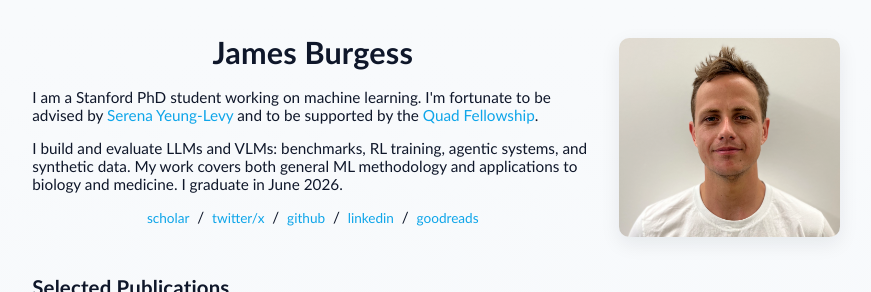
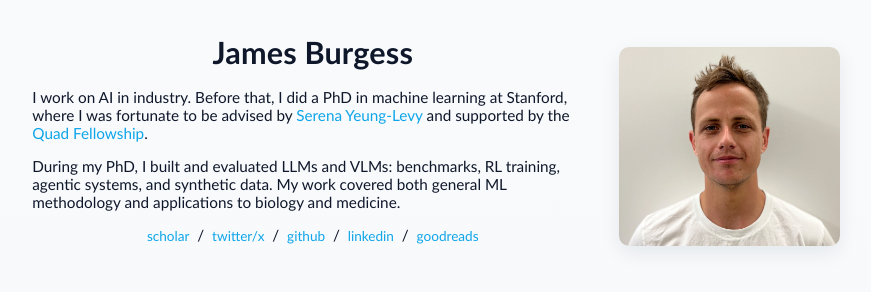
Before and after one commit to jmhb0/jmhb0.github.io, a Jekyll site: the page built from index.md, in a window 1280 px wide and 900 px high, cut to the strip 0-292 px from the top of the window. Shown: the whole strip, without its empty margins (204-1075 px from the left). Built offline with Jekyll 4.4.1, drawn with Linux system fonts in a browser that asks for light colours.

Commit message:
Update bio to reflect industry role after PhD
Co-Authored-By: Claude Sonnet 5 <noreply@anthropic.com>
Claude-Session: https://claude.ai/code/session_01WNAvsdqsaktm7qkCqLSmi6

```diff
--- a/_data/intro.yml
+++ b/_data/intro.yml
@@ -1,7 +1,7 @@
 name: James Burgess
 intro_paragraphs:
-  - "I am a Stanford PhD student working on machine learning. I'm fortunate to be advised by <a href=\"https://ai.stanford.edu/~syyeung/\">Serena Yeung-Levy</a> and to be supported by the <a href=\"https://www.quadfellowship.org/\">Quad Fellowship</a>."
-  - "I build and evaluate LLMs and VLMs: benchmarks, RL training, agentic systems, and synthetic data. My work covers both general ML methodology and applications to biology and medicine. I graduate in June 2026."
+  - "I work on AI in industry. Before that, I did a PhD in machine learning at Stanford, where I was fortunate to be advised by <a href=\"https://ai.stanford.edu/~syyeung/\">Serena Yeung-Levy</a> and supported by the <a href=\"https://www.quadfellowship.org/\">Quad Fellowship</a>."
+  - "During my PhD, I built and evaluated LLMs and VLMs: benchmarks, RL training, agentic systems, and synthetic data. My work covered both general ML methodology and applications to biology and medicine."
 social_links:
   - text: scholar
     href: https://scholar.google.com/citations?user=R6GmdPIAAAAJ
```
